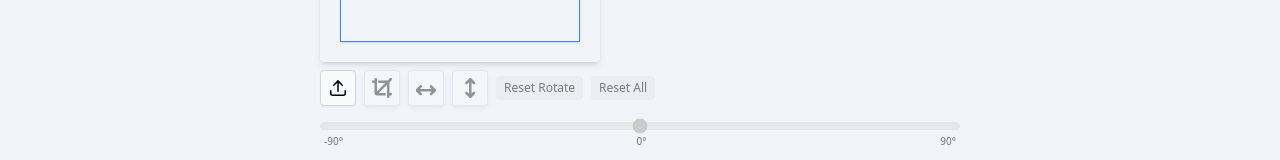
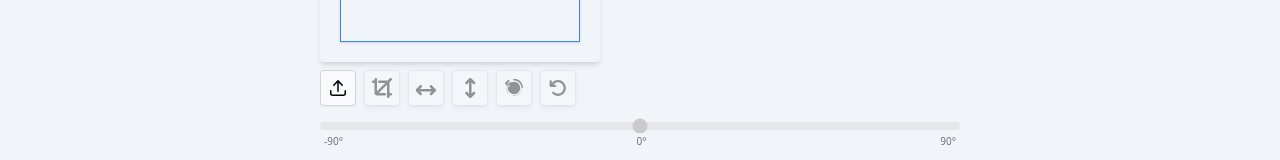
Before and after one commit to skwebs/rc-crop-print, a React (Vite) app: page / in a window 1280 px wide. Shown: the part 363-523 px from the top of the page. Built offline with nearby package versions, Linux system fonts and the light colour scheme.

Commit message:
style: replace reset text buttons with icons in CropTools

```diff
--- a/src/pages/CropAndGrid/SubComponents/CropTools.jsx
+++ b/src/pages/CropAndGrid/SubComponents/CropTools.jsx
@@ -78,19 +78,31 @@ const CropTools = ({
           </svg>
         </ButtonIcon>
 
-        <button
-          className="text-xs px-2 py-1 bg-gray-200 rounded hover:bg-gray-300 disabled:opacity-50 transition-colors"
+        <ButtonIcon
+          title="Reset Rotation"
           onClick={handleResetRotate}
           disabled={!isImageLoaded || rotateValue === 0}>
-          Reset Rotate
-        </button>
+          <svg
+            xmlns="http://www.w3.org/2000/svg"
+            viewBox="0 0 512 512"
+            fill="currentColor"
+            style={{ width: 18 }}>
+            <path d="M480 256c0 123.7-100.3 224-224 224s-224-100.3-224-224c0-57.9 22-110.6 58.3-150.2L121 76.3C132.9 64.3 132.9 45 121 33s-31.4-12-43.4 0L9.4 101.2C-2.6 113.1-2.6 132.4 9.4 144.4L77.6 212.7c12 12 31.4 12 43.4 0s12-31.4 0-43.4l-31.3-31.3C121.7 107.5 184.9 80 256 80c97.2 0 176 78.8 176 176s-78.8 176-176 176-176-78.8-176-176c0-39.7 13.1-76.3 35.3-105.7 6.1-8.1 4.5-19.6-3.6-25.7s-19.6-4.5-25.7 3.6C54 165.7 40 209.2 40 256c0 119.3 96.7 216 216 216s216-96.7 216-216-96.7-216-216-216c-13.3 0-24-10.7-24-24s10.7-24 24-24c141.4 0 256 114.6 256 256z" />
+          </svg>
+        </ButtonIcon>
 
-        <button
-          className="text-xs px-2 py-1 bg-gray-200 rounded hover:bg-gray-300 disabled:opacity-50 transition-colors"
+        <ButtonIcon
+          title="Reset All"
           onClick={handleResetAll}
           disabled={!isImageLoaded}>
-          Reset All
-        </button>
+          <svg
+            xmlns="http://www.w3.org/2000/svg"
+            viewBox="0 0 512 512"
+            fill="currentColor"
+            style={{ width: 18 }}>
+            <path d="M125.7 160H176c17.7 0 32 14.3 32 32s-14.3 32-32 32H48c-17.7 0-32-14.3-32-32V64c0-17.7 14.3-32 32-32s32 14.3 32 32v51.2L97.6 97.6c87.5-87.5 229.3-87.5 316.8 0s87.5 229.3 0 316.8s-229.3 87.5-316.8 0c-12.5-12.5-12.5-32.8 0-45.3s32.8-12.5 45.3 0c62.5 62.5 163.8 62.5 226.3 0s62.5-163.8 0-226.3s-163.8-62.5-226.3 0L125.7 160z" />
+          </svg>
+        </ButtonIcon>
 
         <div className="flex flex-col w-full mt-2">
           <input
```
